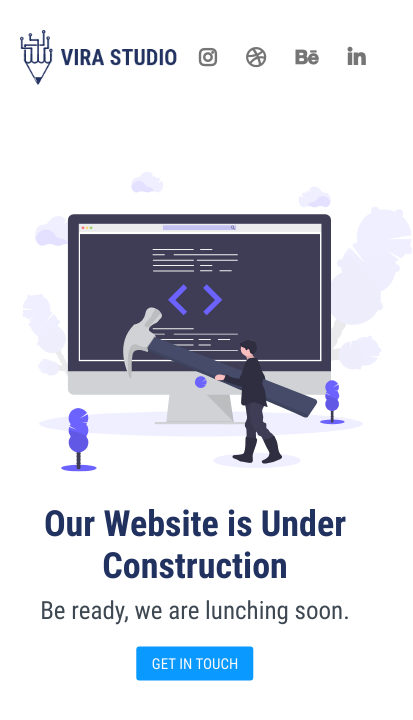
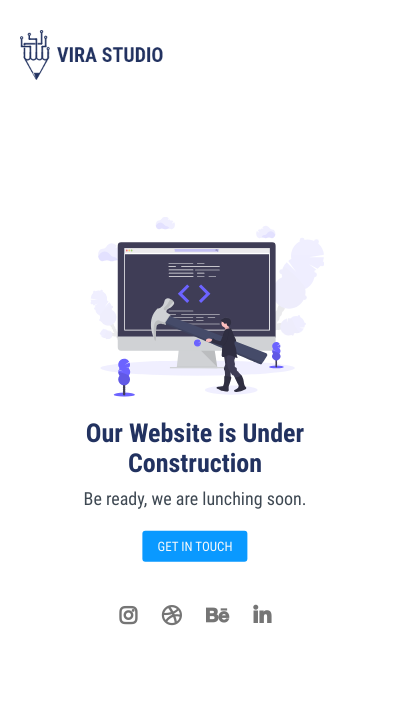
Before and after one commit to Virastudio97/virastudio97.github.io, a plain HTML site: page index.html in a window 390 px wide. Shown: the whole page, 413 px wide, since content can reach past the window. Drawn offline with Linux system fonts and the light colour scheme.

Commit message:
Finished media queries

```diff
--- a/index.html
+++ b/index.html
@@ -1,5 +1,6 @@
 <!DOCTYPE html>
 <html lang="en">
+
 <head>
     <meta charset="UTF-8">
     <meta name="viewport" content="width=device-width, initial-scale=1.0">
@@ -15,9 +16,11 @@
 
         <div class="icons">
             <ul class="social-links">
-                <li><a href="https://www.instagram.com/viraastudio/" target="_blank"><i class="fab fa-instagram"></i></a></li>
+                <li><a href="https://www.instagram.com/viraastudio/" target="_blank"><i
+                            class="fab fa-instagram"></i></a></li>
                 <li><a href="https://dribbble.com/virastudio" target="_blank"><i class="fab fa-dribbble"></i></a></li>
-                <li><a href="https://www.behance.net/virastudiocc8a" target="_blank"><i class="fab fa-behance"></i></a></li>
+                <li><a href="https://www.behance.net/virastudiocc8a" target="_blank"><i class="fab fa-behance"></i></a>
+                </li>
                 <li><a href="https://www.linkedin.com/company/13997915/admin/" target="_blank"><i class="fab fa-linkedin-in"></i></a></li>
             </ul>
         </div>
@@ -41,12 +44,24 @@
                 <a href="mailto:virastudio97@gmail.com" target="_blank" class="btn">Get in touch</a>
             </div>
 
+            <div class="icons2">
+                <ul class="social-links2">
+                    <li><a href="https://www.instagram.com/viraastudio/" target="_blank"><i
+                                class="fab fa-instagram"></i></a></li>
+                    <li><a href="https://dribbble.com/virastudio" target="_blank"><i class="fab fa-dribbble"></i></a></li>
+                    <li><a href="https://www.behance.net/virastudiocc8a" target="_blank"><i class="fab fa-behance"></i></a>
+                    </li>
+                    <li><a href="https://www.linkedin.com/company/13997915/admin/" target="_blank"><i class="fab fa-linkedin-in"></i></a></li>
+                </ul>
+            </div>
+
         </section>
 
     </div>
 
 
 
+
 </body>
 
 </html>
--- a/resources/css/style.css
+++ b/resources/css/style.css
@@ -410,13 +410,19 @@ template {
     font-family: 'Roboto Condensed';
     font-style: normal;
     font-weight: 400;
-    src: url('../../vendors/fonts/roboto-condensed/roboto-condensed-v16-latin-regular.eot'); /* IE9 Compat Modes */
+    src: url('../../vendors/fonts/roboto-condensed/roboto-condensed-v16-latin-regular.eot');
+    /* IE9 Compat Modes */
     src: local('Roboto Condensed'), local('RobotoCondensed-Regular'),
-         url('../../vendors/fonts/roboto-condensed/roboto-condensed-v16-latin-regular.eot?#iefix') format('embedded-opentype'), /* IE6-IE8 */
-         url('../../vendors/fonts/roboto-condensed/roboto-condensed-v16-latin-regular.woff2') format('woff2'), /* Super Modern Browsers */
-         url('../../vendors/fonts/roboto-condensed/roboto-condensed-v16-latin-regular.woff') format('woff'), /* Modern Browsers */
-         url('../../vendors/fonts/roboto-condensed/roboto-condensed-v16-latin-regular.ttf') format('truetype'), /* Safari, Android, iOS */
-         url('../../vendors/fonts/roboto-condensed/roboto-condensed-v16-latin-regular.svg#RobotoCondensed') format('svg'); /* Legacy iOS */
+        url('../../vendors/fonts/roboto-condensed/roboto-condensed-v16-latin-regular.eot?#iefix') format('embedded-opentype'),
+        /* IE6-IE8 */
+        url('../../vendors/fonts/roboto-condensed/roboto-condensed-v16-latin-regular.woff2') format('woff2'),
+        /* Super Modern Browsers */
+        url('../../vendors/fonts/roboto-condensed/roboto-condensed-v16-latin-regular.woff') format('woff'),
+        /* Modern Browsers */
+        url('../../vendors/fonts/roboto-condensed/roboto-condensed-v16-latin-regular.ttf') format('truetype'),
+        /* Safari, Android, iOS */
+        url('../../vendors/fonts/roboto-condensed/roboto-condensed-v16-latin-regular.svg#RobotoCondensed') format('svg');
+    /* Legacy iOS */
 }
 
 /* roboto-condensed-700 - latin */
@@ -424,13 +430,19 @@ template {
     font-family: 'Roboto Condensed';
     font-style: normal;
     font-weight: 700;
-    src: url('../../vendors/fonts/roboto-condensed/roboto-condensed-v16-latin-700.eot'); /* IE9 Compat Modes */
+    src: url('../../vendors/fonts/roboto-condensed/roboto-condensed-v16-latin-700.eot');
+    /* IE9 Compat Modes */
     src: local('Roboto Condensed Bold'), local('RobotoCondensed-Bold'),
-         url('../../vendors/fonts/roboto-condensed/roboto-condensed-v16-latin-700.eot?#iefix') format('embedded-opentype'), /* IE6-IE8 */
-         url('../../vendors/fonts/roboto-condensed/roboto-condensed-v16-latin-700.woff2') format('woff2'), /* Super Modern Browsers */
-         url('../../vendors/fonts/roboto-condensed/roboto-condensed-v16-latin-700.woff') format('woff'), /* Modern Browsers */
-         url('../../vendors/fonts/roboto-condensed/roboto-condensed-v16-latin-700.ttf') format('truetype'), /* Safari, Android, iOS */
-         url('../../vendors/fonts/roboto-condensed/roboto-condensed-v16-latin-700.svg#RobotoCondensed') format('svg'); /* Legacy iOS */
+        url('../../vendors/fonts/roboto-condensed/roboto-condensed-v16-latin-700.eot?#iefix') format('embedded-opentype'),
+        /* IE6-IE8 */
+        url('../../vendors/fonts/roboto-condensed/roboto-condensed-v16-latin-700.woff2') format('woff2'),
+        /* Super Modern Browsers */
+        url('../../vendors/fonts/roboto-condensed/roboto-condensed-v16-latin-700.woff') format('woff'),
+        /* Modern Browsers */
+        url('../../vendors/fonts/roboto-condensed/roboto-condensed-v16-latin-700.ttf') format('truetype'),
+        /* Safari, Android, iOS */
+        url('../../vendors/fonts/roboto-condensed/roboto-condensed-v16-latin-700.svg#RobotoCondensed') format('svg');
+    /* Legacy iOS */
 }
 
 
@@ -451,10 +463,6 @@ h1 {
 
 html,
 body {
-    /* background-image: url('../../Coming\ soon.jpg'); */
-    background-size: cover;
-    background-position: center;
-    height: 100vh;
     font-family: 'Roboto Condensed', 'Arial', sans-serif;
     font-weight: 400;
     font-size: 62.5%;
@@ -508,7 +516,7 @@ section {
     position: absolute;
     top: 50%;
     left: 50%;
-    transform: translate(-50%,-50%);
+    transform: translate(-50%, -50%);
     text-align: center;
 }
 
@@ -545,3 +553,195 @@ section {
     text-decoration: none;
     color: #fafafa;
 }
+
+/* .social-links2 {
+    display: none;
+} */
+
+
+
+/*********************************************
+4.Media queries
+*********************************************/
+
+@media (max-width: 5120px) {
+
+    .social-links2 {
+        display: none;
+    }
+}
+
+@media (max-width: 3840px) {
+
+    .social-links2 {
+        display: none;
+    }
+
+}
+
+@media (max-width: 2048px) {
+
+    .social-links2 {
+        display: none;
+    }
+
+}
+
+@media (max-width: 1920px) {
+
+    .profile-pic {
+        margin-top: 250px;
+    }
+
+}
+
+@media (max-width: 1366px) {
+
+    .social-links2 {
+        display: none;
+    }
+
+}
+
+@media (max-width: 1024px) {
+
+    .social-links2 {
+        display: none;
+    }
+
+}
+
+/* Medium devices (tablets, less than 992px) */
+@media (max-width: 991.98px) {
+
+    .social-links {
+        margin-right: 20px;
+    }
+
+    .logo img {
+        margin-top: 30px;
+        margin-left: 30px;
+    }
+
+    .vector img {
+        margin-left: 40px;
+        height: 300px;
+    }
+
+    .title {
+        margin-top: 20px;
+        font-size: 3.2rem;
+    }
+
+    .subtitle {
+        margin-top: 10px;
+        font-size: 2.2rem;
+    }
+
+    .btn {
+        margin-top: 30px;
+    }
+
+    .btn a {
+        font-size: 1.8rem;
+    }
+
+    .social-links2 {
+        display: none;
+    }
+}
+/* Small devices (landscape phones, less than 768px) */
+@media (max-width: 767.98px) {
+
+    .social-links {
+        margin-right: 20px;
+    }
+
+    .logo img {
+        margin-top: 30px;
+        margin-left: 30px;
+    }
+
+    .vector img {
+        margin-left: 40px;
+        height: 300px;
+    }
+
+    .title {
+        margin-top: 20px;
+        font-size: 2.6rem;
+    }
+
+    .subtitle {
+        margin-top: 10px;
+        font-size: 1.8rem;
+    }
+
+    .btn {
+        margin-top: 30px;
+    }
+
+    .btn a {
+        font-size: 1.3rem;
+    }
+
+    .social-links2 {
+        display: none;
+    }
+
+}
+
+/* Extra small devices (portrait phones, less than 576px) */
+@media (max-width: 575.98px) {
+
+    .social-links {
+        display: none;
+    }
+
+    .logo img {
+        height: 50px;
+        margin-left: 20px;
+    }
+
+    .vector img {
+        margin-left: 25px;
+        height: 180px;
+    }
+
+    .title {
+        margin-top: 20px;
+        font-size: 2.6rem;
+    }
+
+    .subtitle {
+        margin-top: 10px;
+        font-size: 1.8rem;
+    }
+
+    .btn {
+        margin-top: 30px;
+    }
+
+    .btn a {
+        font-size: 1.3rem;
+    }
+
+    .social-links2 {
+        display: inline-block ;
+        margin-top: 50px;
+        font-size: 2rem;
+        font-weight: 700;
+        list-style: none;
+    }
+
+    .social-links2 li {
+        display: inline-block;
+        margin-right: 20px;
+        text-decoration: none;
+    }
+
+    .social-links2 li:last-child {
+        margin-right: 0;
+    }
+
+}
```
Lines whose indentation alone changed are shown as unchanged.
